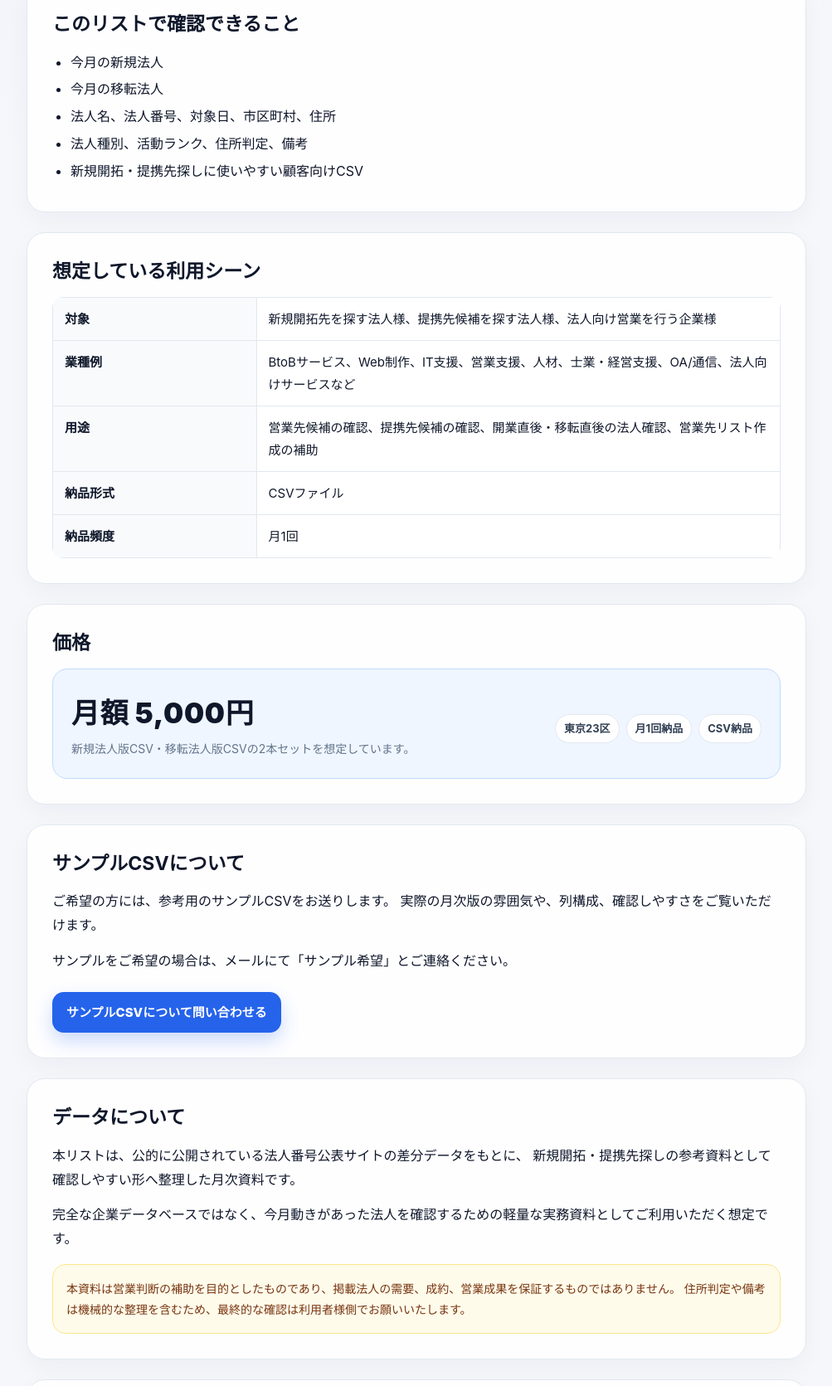
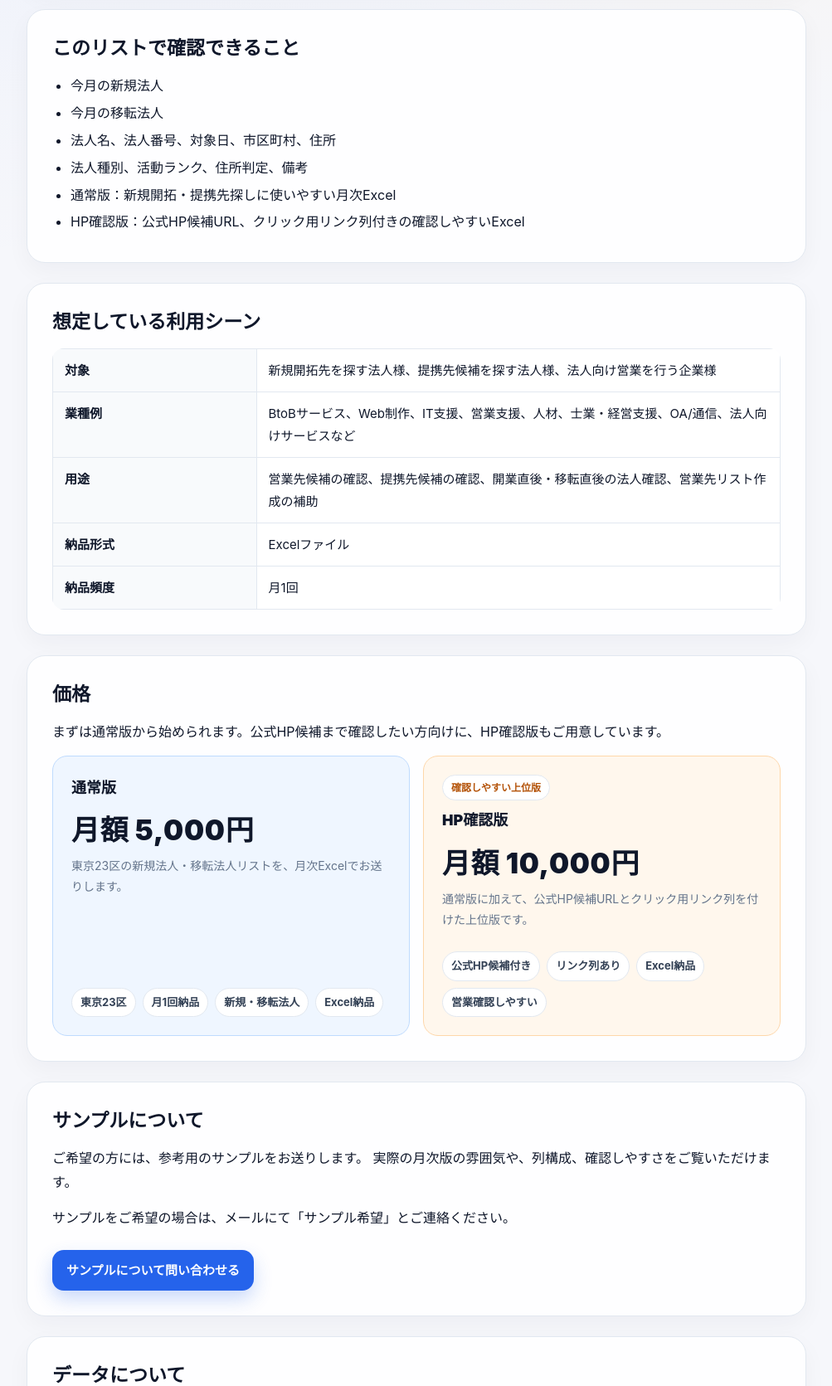
Before and after one commit to morisuke-1031/18_csvfile, a plain HTML site: page index.html in a window 1280 px wide. Shown: the part 1129-2800 px from the top of the page at 83% size, without its empty margins (138-1141 px from the left). Drawn offline with Linux system fonts and the light colour scheme.

Commit message:
Update pricing and HP confirmation plan

```diff
--- a/index.html
+++ b/index.html
@@ -4,7 +4,7 @@
   <meta charset="utf-8">
   <meta name="viewport" content="width=device-width, initial-scale=1">
   <title>東京23区 今月動いた法人リスト | 東京法人データラボ</title>
-  <meta name="description" content="東京23区の新規法人・移転法人を月次で整理した、新規開拓・提携先探し向けの実務用CSVです。法人番号公表サイトの公開情報をもとに、今月動きがあった法人を確認しやすい形に整理しています。">
+  <meta name="description" content="東京23区の新規法人・移転法人を月次で整理した、新規開拓・提携先探し向けの実務用Excelです。通常版と公式HP候補リンク付きのHP確認版をご用意しています。">
 
   <style>
     :root {
@@ -360,17 +360,48 @@
       white-space: nowrap;
     }
 
+    .price-grid {
+      display: grid;
+      grid-template-columns: 1fr 1fr;
+      gap: 16px;
+      margin-top: 14px;
+    }
+
     .price-box {
       display: flex;
-      flex-wrap: wrap;
-      gap: 18px;
-      align-items: center;
+      flex-direction: column;
+      gap: 14px;
       justify-content: space-between;
       border: 1px solid #bfdbfe;
       background: #eff6ff;
       border-radius: 18px;
       padding: 22px;
-      margin-top: 12px;
+      min-height: 245px;
+    }
+
+    .price-box.featured {
+      border-color: #fed7aa;
+      background: #fff7ed;
+      position: relative;
+    }
+
+    .price-badge {
+      display: inline-flex;
+      width: fit-content;
+      border-radius: 999px;
+      padding: 4px 10px;
+      font-size: 12px;
+      font-weight: 900;
+      background: #fff;
+      border: 1px solid var(--line);
+      color: var(--amber-dark);
+      margin-bottom: 8px;
+    }
+
+    .plan-name {
+      font-size: 18px;
+      font-weight: 900;
+      margin: 0 0 4px;
     }
 
     .price {
@@ -553,6 +584,14 @@
         padding: 24px 20px;
       }
 
+      .price-grid {
+        grid-template-columns: 1fr;
+      }
+
+      .price-box {
+        min-height: auto;
+      }
+
       .contact-box {
         grid-template-columns: 1fr;
       }
@@ -600,7 +639,7 @@
     <section class="hero">
       <div class="hero-inner">
         <div class="label-row">
-          <div class="label">月次CSV</div>
+          <div class="label">月次Excel</div>
           <div class="label amber">東京23区特化</div>
           <div class="label green">新規・移転法人</div>
         </div>
@@ -608,12 +647,12 @@
         <h1>東京23区 今月動いた法人リスト</h1>
 
         <p class="lead">
-          新規開拓先・提携先探しの参考に使える月次CSVです。
+          新規開拓先・提携先探しの参考に使える月次Excelです。
         </p>
 
         <p class="hero-copy">
-          法人番号公表サイトの公開情報をもとに、東京23区で新設・移転があった法人を月次で整理しています。<br>
-          開業直後・移転直後の法人様や、法人向け営業を行う企業様が、営業先候補や提携先候補を確認するための実務用CSVです。
+          ネット上で公開されている情報をもとに、東京23区で新設・移転があった法人を月次で整理しています。<br>
+          開業直後・移転直後の法人様や、法人向け営業を行う企業様が、営業先候補や提携先候補を確認するための実務用データです。
         </p>
 
         <div class="cta">
@@ -641,7 +680,7 @@
         <div class="icon">新</div>
         <h3>新規法人</h3>
         <p>
-          当月に新たに法人番号が指定された法人を整理します。
+          当月に新しく確認された法人を整理します。
         </p>
       </div>
 
@@ -649,21 +688,21 @@
         <div class="icon">移</div>
         <h3>移転法人</h3>
         <p>
-          当月に国内所在地変更があった法人を整理します。
+          当月に所在地の変更が確認された法人を整理します。
         </p>
       </div>
 
       <div class="card">
-        <div class="icon">23</div>
-        <h3>東京23区特化</h3>
+        <div class="icon">HP</div>
+        <h3>HP確認版も用意</h3>
         <p>
-          対象地域を東京23区に絞り、確認しやすいCSVにします。
+          上位版では、公式HP候補URLとクリック用リンク列を付けて確認しやすくします。
         </p>
       </div>
     </section>
 
     <section class="section accent">
-      <h2>営業先・提携先探しの手間を減らすための月次CSVです</h2>
+      <h2>営業先・提携先探しの手間を減らすための月次データです</h2>
       <p>
         新規法人や移転法人は、事業開始・営業活動・取引先開拓・オフィス環境の見直しなど、
         何らかの動きが発生しやすいタイミングです。
@@ -688,7 +727,8 @@
         <li>今月の移転法人</li>
         <li>法人名、法人番号、対象日、市区町村、住所</li>
         <li>法人種別、活動ランク、住所判定、備考</li>
-        <li>新規開拓・提携先探しに使いやすい顧客向けCSV</li>
+        <li>通常版：新規開拓・提携先探しに使いやすい月次Excel</li>
+        <li>HP確認版：公式HP候補URL、クリック用リンク列付きの確認しやすいExcel</li>
       </ul>
     </section>
 
@@ -709,7 +749,7 @@
         </tr>
         <tr>
           <th>納品形式</th>
-          <td>CSVファイル</td>
+          <td>Excelファイル</td>
         </tr>
         <tr>
           <th>納品頻度</th>
@@ -720,23 +760,56 @@
 
     <section class="section">
       <h2>価格</h2>
+      <p>
+        まずは通常版から始められます。公式HP候補まで確認したい方向けに、HP確認版もご用意しています。
+      </p>
+
+      <div class="price-grid">
         <div class="price-box">
           <div>
+            <p class="plan-name">通常版</p>
             <p class="price">月額 5,000円</p>
-          <p class="price-sub">新規法人版CSV・移転法人版CSVの2本セットを想定しています。</p>
+            <p class="price-sub">
+              東京23区の新規法人・移転法人リストを、月次Excelでお送りします。
+            </p>
           </div>
+
+          <div>
             <div class="chips">
               <span class="chip">東京23区</span>
               <span class="chip">月1回納品</span>
-          <span class="chip">CSV納品</span>
+              <span class="chip">新規・移転法人</span>
+              <span class="chip">Excel納品</span>
+            </div>
+          </div>
+        </div>
+
+        <div class="price-box featured">
+          <div>
+            <span class="price-badge">確認しやすい上位版</span>
+            <p class="plan-name">HP確認版</p>
+            <p class="price">月額 10,000円</p>
+            <p class="price-sub">
+              通常版に加えて、公式HP候補URLとクリック用リンク列を付けた上位版です。
+            </p>
+          </div>
+
+          <div>
+            <div class="chips">
+              <span class="chip">公式HP候補付き</span>
+              <span class="chip">リンク列あり</span>
+              <span class="chip">Excel納品</span>
+              <span class="chip">営業確認しやすい</span>
+            </div>
+          </div>
         </div>
       </div>
     </section>
 
     <section class="section">
-      <h2>サンプルCSVについて</h2>
+      <h2>サンプルについて</h2>
       <p>
-        ご希望の方には、参考用のサンプルCSVをお送りします。
+        ご希望の方には、参考用のサンプルをお送りします。
         実際の月次版の雰囲気や、列構成、確認しやすさをご覧いただけます。
       </p>
       <p>
@@ -745,9 +818,9 @@
       <div class="cta">
         <a
           class="button"
-          href="mailto:yurutility.lab@gmail.com?subject=サンプルCSV希望&body=東京法人データラボ%20宛%0D%0A%0D%0AサンプルCSVを希望します。%0D%0A%0D%0A会社名：%0D%0Aお名前：%0D%0A"
+          href="mailto:yurutility.lab@gmail.com?subject=サンプル希望&body=東京法人データラボ%20宛%0D%0A%0D%0Aサンプルを希望します。%0D%0A%0D%0A会社名：%0D%0Aお名前：%0D%0A希望プラン：通常版 / HP確認版 / 未定%0D%0A"
         >
-          サンプルCSVについて問い合わせる
+          サンプルについて問い合わせる
         </a>
       </div>
     </section>
@@ -755,7 +828,7 @@
     <section class="section">
       <h2>データについて</h2>
       <p>
-        本リストは、公的に公開されている法人番号公表サイトの差分データをもとに、
+        本リストは、ネット上で公開されている法人関連情報をもとに、
         新規開拓・提携先探しの参考資料として確認しやすい形へ整理した月次資料です。
       </p>
       <p>
@@ -763,7 +836,8 @@
       </p>
       <div class="notice">
         本資料は営業判断の補助を目的としたものであり、掲載法人の需要、成約、営業成果を保証するものではありません。
-        住所判定や備考は機械的な整理を含むため、最終的な確認は利用者様側でお願いいたします。
+        住所判定や備考、公式HP候補URLは機械的な整理および目視確認を含む場合があります。
+        最終的な確認は利用者様側でお願いいたします。
       </div>
     </section>
 
@@ -774,7 +848,7 @@
         <details>
           <summary>どのような形式で届きますか？</summary>
           <p>
-            CSVファイルでお送りします。新規法人版と移転法人版の2本セットを想定しています。
+            Excelファイルでの納品を想定しています。HP確認版では、公式HP候補URLやクリック用リンク列を含むExcelでお送りします。
           </p>
         </details>
 
@@ -782,6 +856,14 @@
           <summary>対象地域はどこですか？</summary>
           <p>
             現時点では東京23区を対象にしています。
+          </p>
+        </details>
+
+        <details>
+          <summary>通常版とHP確認版の違いは何ですか？</summary>
+          <p>
+            通常版は、新規法人・移転法人の基本情報を確認しやすく整理したリストです。
+            HP確認版は、通常版に加えて公式HP候補URLとクリック用リンク列を付け、営業先候補を確認しやすくした上位版です。
           </p>
         </details>
 
@@ -796,7 +878,8 @@
         <details>
           <summary>サンプルは確認できますか？</summary>
           <p>
-            はい。メールでお問い合わせいただければ、参考用のサンプルCSVをご案内します。
+            はい。メールでお問い合わせいただければ、参考用のサンプルをご案内します。
+            通常版またはHP確認版のどちらに関心があるかもあわせてお知らせください。
           </p>
         </details>
 
@@ -814,7 +897,7 @@
         <div>
           <h2>お問い合わせ</h2>
           <p>
-            サンプルCSVや月次版の件数感については、メールにてお問い合わせください。
+            サンプルや月次版の件数感については、メールにてお問い合わせください。
           </p>
           <p>
             <strong>Email:</strong>
@@ -825,7 +908,7 @@
         <div class="contact-actions">
           <a
             class="button"
-            href="mailto:yurutility.lab@gmail.com?subject=東京23区%20今月動いた法人リストについて&body=東京法人データラボ%20宛%0D%0A%0D%0A東京23区%20今月動いた法人リストについて問い合わせます。%0D%0A%0D%0A会社名：%0D%0Aお名前：%0D%0Aご質問内容："
+            href="mailto:yurutility.lab@gmail.com?subject=東京23区%20今月動いた法人リストについて&body=東京法人データラボ%20宛%0D%0A%0D%0A東京23区%20今月動いた法人リストについて問い合わせます。%0D%0A%0D%0A会社名：%0D%0Aお名前：%0D%0A関心のあるプラン：通常版 / HP確認版 / 未定%0D%0Aご質問内容："
           >
             メールで問い合わせる
           </a>
```
Lines whose indentation alone changed are shown as unchanged.
